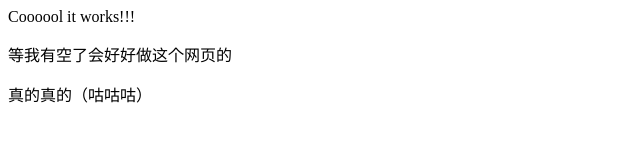
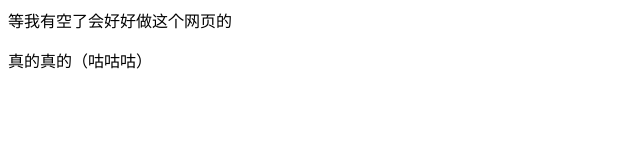
Before and after one commit to Theraphia/Theraphia.github.io, a plain HTML site: page index.html in a window 1280 px wide. Shown: the whole page, without its empty margins (0-640 px from the left). Drawn offline with Linux system fonts and the light colour scheme.

Commit message:
Update index.html

```diff
--- a/index.html
+++ b/index.html
@@ -3,7 +3,6 @@
 </head>
 
 <body>
-<p>Coooool it works!!!</p>
 <p>等我有空了会好好做这个网页的</p>
 <p>真的真的（咕咕咕）</p>
 </body>
```
